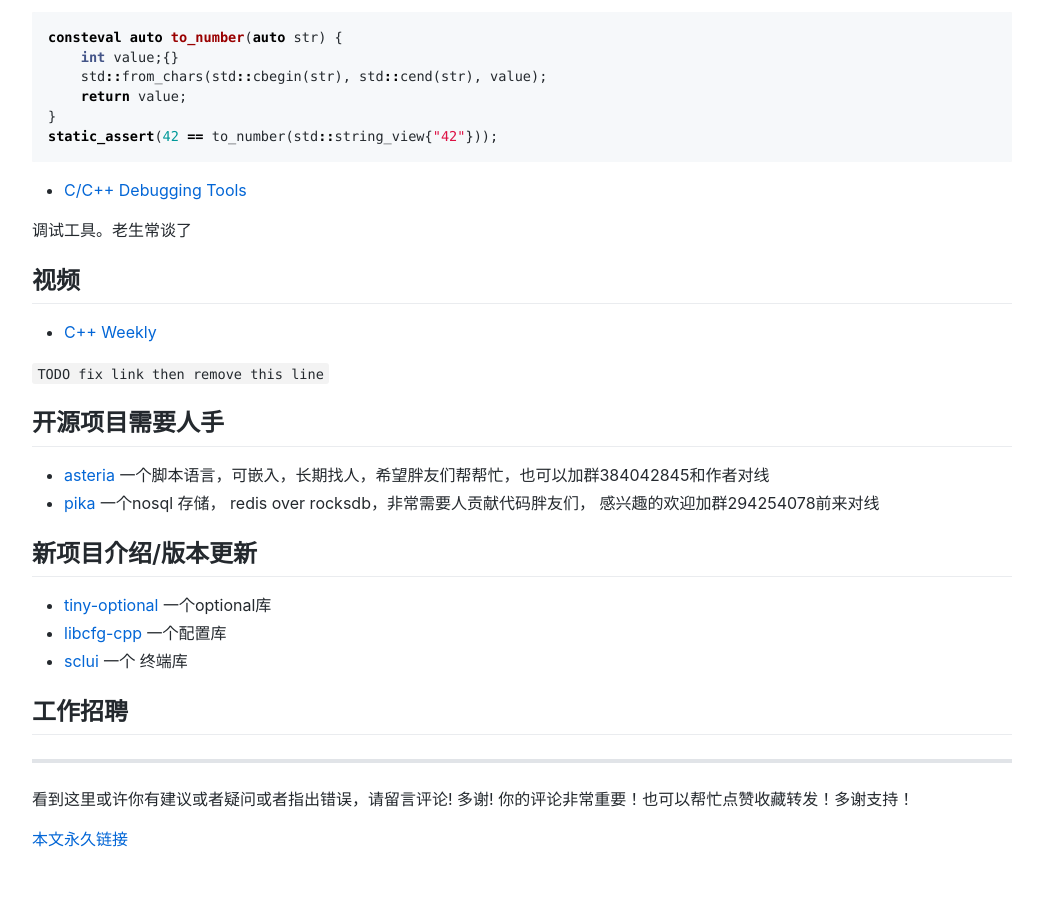
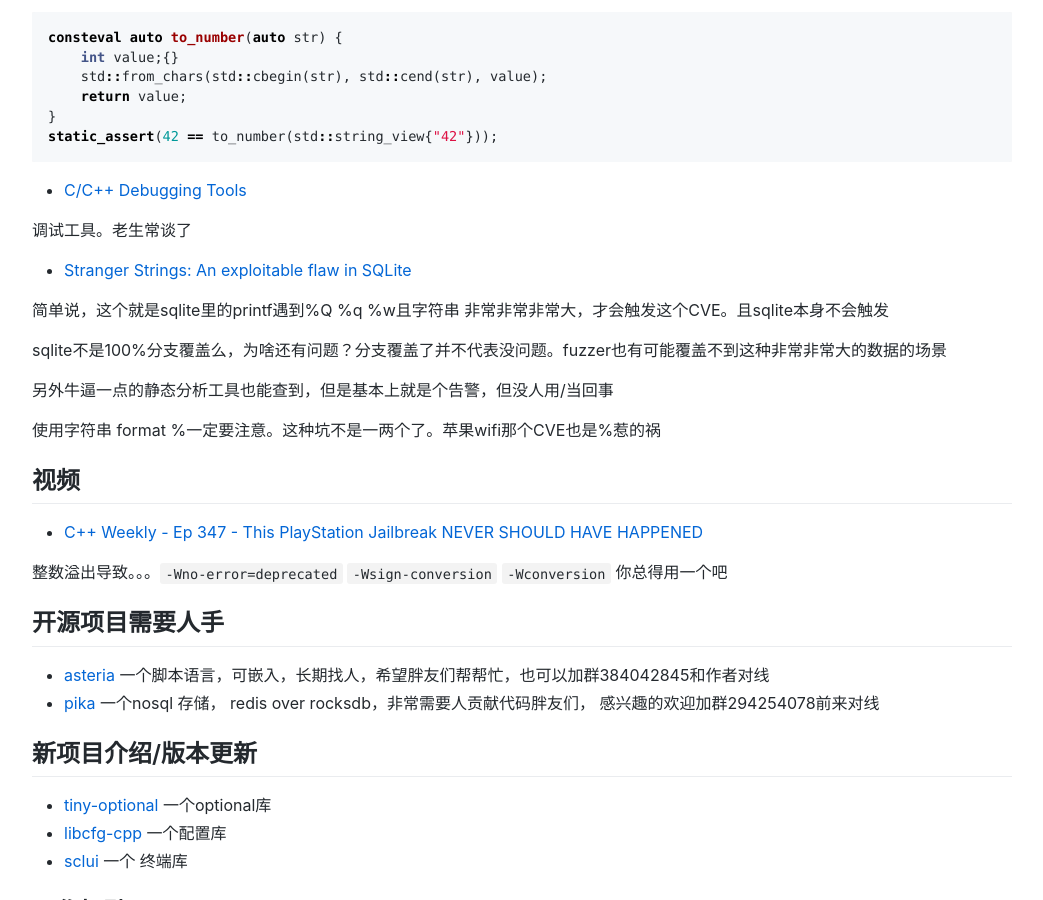
Before and after one commit to wanghenshui/cppweeklynews, a Jekyll site: the page built from posts/086.md, in a window 1280 px wide and 900 px high, scrolled down 1090 px. Shown: the whole window, without its empty margins (118-1161 px from the left). Built offline with Jekyll 4.4.1, drawn with Linux system fonts in a browser that asks for light colours; comment, search, counter and statistics services are not loaded.

Commit message:
update jt

```diff
--- a/posts/086.md
+++ b/posts/086.md
@@ -54,11 +54,24 @@ static_assert(42 == to_number(std::string_view{"42"}));
 - [C/C++ Debugging Tools](https://www.kdab.com/c-cpp-debugging-tools/)
 
 调试工具。老生常谈了
+
+- [Stranger Strings: An exploitable flaw in SQLite](https://blog.trailofbits.com/2022/10/25/sqlite-vulnerability-july-2022-library-api/)
+
+简单说，这个就是sqlite里的printf遇到%Q %q %w且字符串 非常非常非常大，才会触发这个CVE。且sqlite本身不会触发
+
+sqlite不是100%分支覆盖么，为啥还有问题？分支覆盖了并不代表没问题。fuzzer也有可能覆盖不到这种非常非常大的数据的场景
+
+另外牛逼一点的静态分析工具也能查到，但是基本上就是个告警，但没人用/当回事
+
+使用字符串 format %一定要注意。这种坑不是一两个了。苹果wifi那个CVE也是%惹的祸
+
+
 ## 视频
 
-- [C++ Weekly ](https://www.youtube.com/channel/UCxHAlbZQNFU2LgEtiqd2Maw)
+- [C++ Weekly - Ep 347 - This PlayStation Jailbreak NEVER SHOULD HAVE HAPPENED](https://www.youtube.com/watch?v=rWCvk4KZuV4)
 
-`TODO fix link then remove this line`
+整数溢出导致。。。`-Wno-error=deprecated` `-Wsign-conversion` `-Wconversion` 你总得用一个吧
+
 
 ## 开源项目需要人手
 
```
